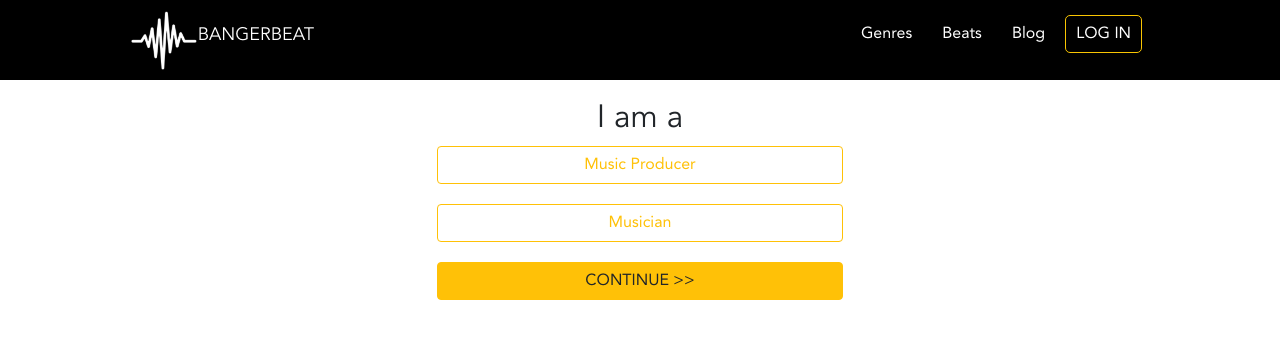
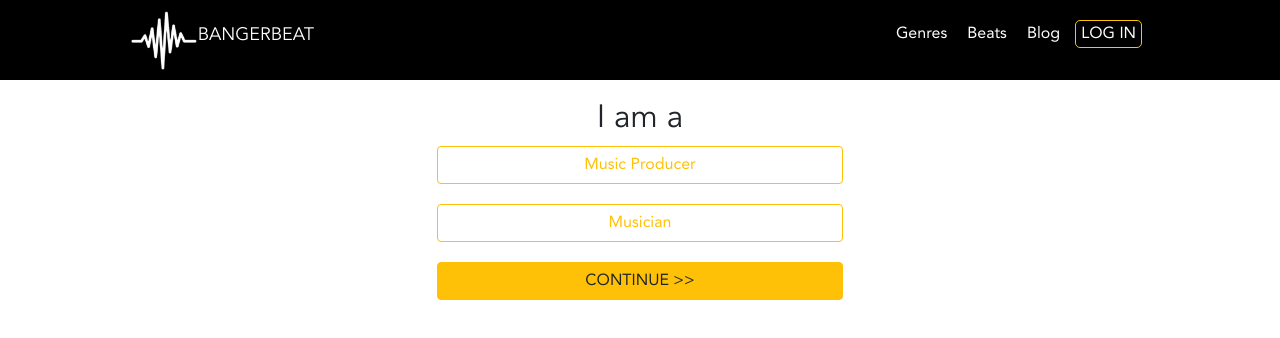
Before and after one commit to andela-tolotin/BangerBeat, a React (Create React App) app: page /signup in a window 1280 px wide. Shown: the top 338 px of the page. Built offline with nearby package versions, Linux system fonts and the light colour scheme.

Commit message:
refactor links fonts

```diff
--- a/src/App.css
+++ b/src/App.css
@@ -10,7 +10,7 @@ body {
 }
 
 .App-logo {
-  height: 6vmin !important;
+  height: 5vmin !important;
   pointer-events: none;
 }
 
@@ -51,8 +51,8 @@ body {
   text-decoration: none;
   color: white;
   font-size: 16px;
-  font-weight: 400;
-  padding: 10px;
+  font-weight: normal;
+  padding: 5px;
 }
 
 .companyBrand {
--- a/src/components/LoginComponent.js
+++ b/src/components/LoginComponent.js
@@ -12,7 +12,7 @@ const Login = () => {
     <React.Fragment>
       <Row className="justify-content-md-center">
         <Col sm={4} md={6} lg={4}>
-          <h4 style={{ textAlign: "center", padding: "20px" }}>Sign In</h4>
+          <h1 style={{ textAlign: "center", padding: "20px" }}>Sign In</h1>
           <LoginInForm />
         </Col>
       </Row>
--- a/src/components/SignUpComponent.js
+++ b/src/components/SignUpComponent.js
@@ -70,7 +70,7 @@ const SignUp = () => {
       {goNext === true && (
         <Row className="justify-content-md-center">
           <Col sm={4} md={6} lg={4}>
-            <h4 style={{ textAlign: "center", padding: "20px" }}>Sign Up</h4>
+            <h1 style={{ textAlign: "center", padding: "20px" }}>Sign Up</h1>
             <SignUpForm />
             <div className="signup-steps">
               <p style={{ padding: "20px" }}>
```
